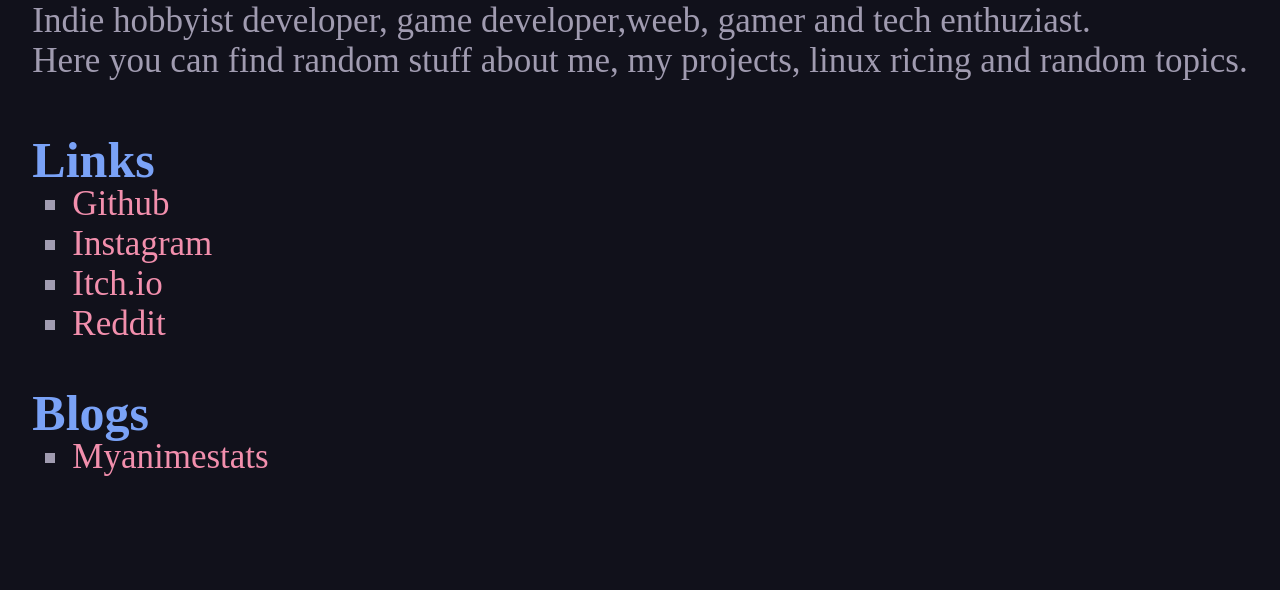
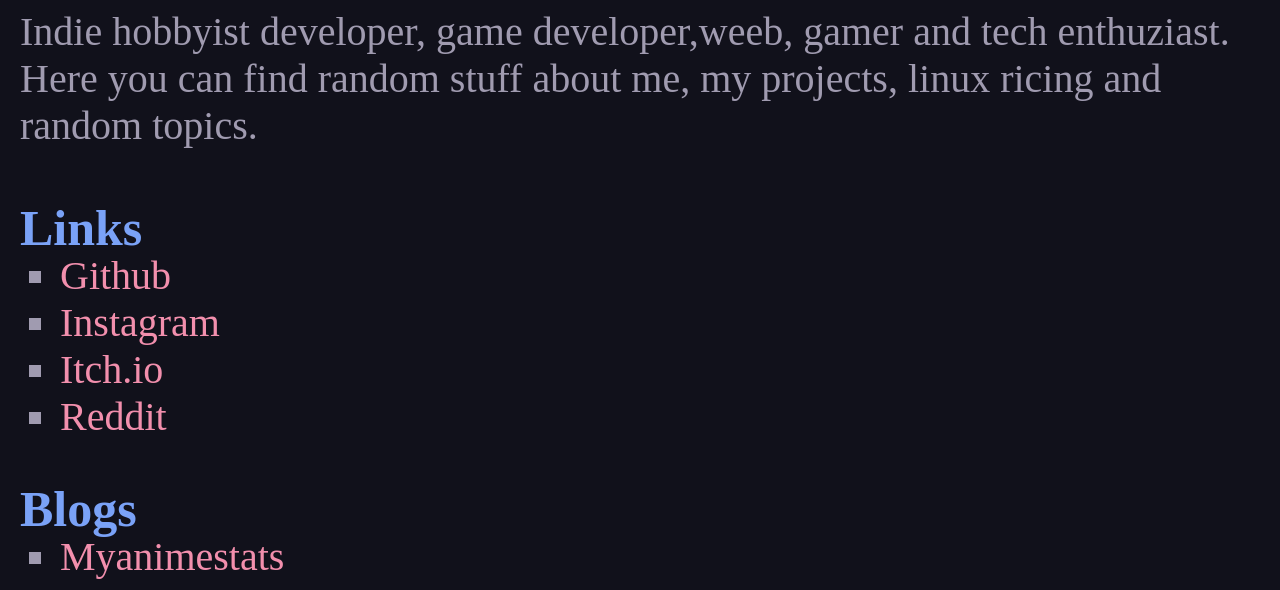
Before and after one commit to shittened/shittened.github.io, a plain HTML site: page index.html in a window 1280 px wide. Shown: the part 591-1181 px from the top of the page. Before the commit the page ends 1078 px from the top, so only its background shows below. Drawn offline with Linux system fonts and the light colour scheme; a web font is replaced by a local one.

Commit message:
Update index.html

```diff
--- a/index.html
+++ b/index.html
@@ -72,12 +72,12 @@
 		.intro {
 			color: #a09bb0;
 			font-family: S;
-			font-size: 35px;
+			font-size: 40px;
 		}
 
 		ul {
 			font-family: S;
-			font-size: 35px;
+			font-size: 40px;
 			color: #a09bb0;
 			list-style: square;
 			margin-top: -5px;
```
